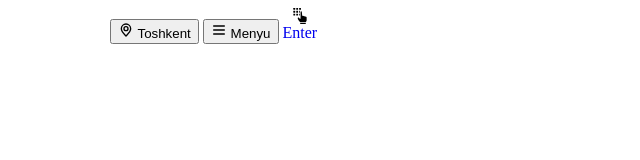
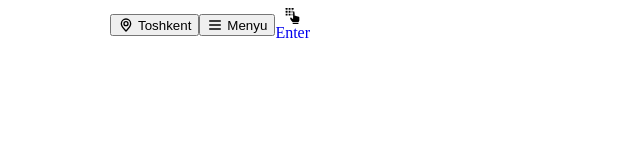
Before and after one commit to frontendasoslar/fonga-rasm-joylash, a plain HTML site: page index.html in a window 1280 px wide. Shown: the whole page, without its empty margins (0-640 px from the left). Drawn offline with Linux system fonts and the light colour scheme.

Commit message:
button elementlariga flex berish

```diff
--- a/css/styles.css
+++ b/css/styles.css
@@ -25,42 +25,19 @@ img {
   margin-right: auto;
 }
 
-
-/* .location-img {
-  display: inline-block;
-  width: 16px;
-  height: 16px;
-  background-image: url("../img/location.svg");
-  background-size: contain;
-  background-position: center center;
-  background-repeat: no-repeat;
+.wraper {
+  display: flex;
+  align-items: center;
 }
 
-.menu-img {
-  display: inline-block;
-  width: 16px;
-  height: 16px;
-  background-image: url("../img/menu.svg");
-  background-size: contain;
-  background-position: center center;
-  background-repeat: no-repeat;
+.botton {
+  display: flex;
+  align-items: center;
 }
 
-.enter-link {
-  display: inline-block;
-  text-decoration: none;
-  text-align: center;
+.button-img {
+  margin-right: 4px;
 }
-
-.inter-img {
-  display: block;
-  width: 100%;
-  height: 16px;
-  background-image: url("..//img/enter.svg");
-  background-position: center center;
-  background-size: contain;
-  background-repeat: no-repeat; */
-
   .enter-link {
     display: inline-block;
     text-decoration: none;
--- a/index.html
+++ b/index.html
@@ -9,21 +9,25 @@
 <body>
     <div class="main-content">
       <div class="container">
+        <div class="wraper">
           <button type="button" class="location">
-          <img src="img/location.svg" alt="" width="16" height="16" aria-hidden="true">
+            <span class="botton">
+              <img class="button-img" src="img/location.svg" alt="" width="16" height="16" aria-hidden="true">
               <span class="location-text">Toshkent</span>
+            </span>
           </button>
-
           <button type="button" class="menu">
-          <img src="img/menu.svg" alt="" width="16" height="16" aria-hidden="true">
+            <span class="botton">
+              <img class="button-img" src="img/menu.svg" alt="" width="16" height="16" aria-hidden="true">
               <span class="menu-text">Menyu</span>
+            </span>
           </button>
-
           <a class="enter-link" href="#">
             <img class="enter" src="img/enter.svg" alt="" width="16" height="16" aria-hidden="true">
             <span class="enter-text">Enter</span>
           </a>
         </div>
       </div>
+    </div>
 </body>
 </html>
```
Lines whose indentation alone changed are shown as unchanged.
